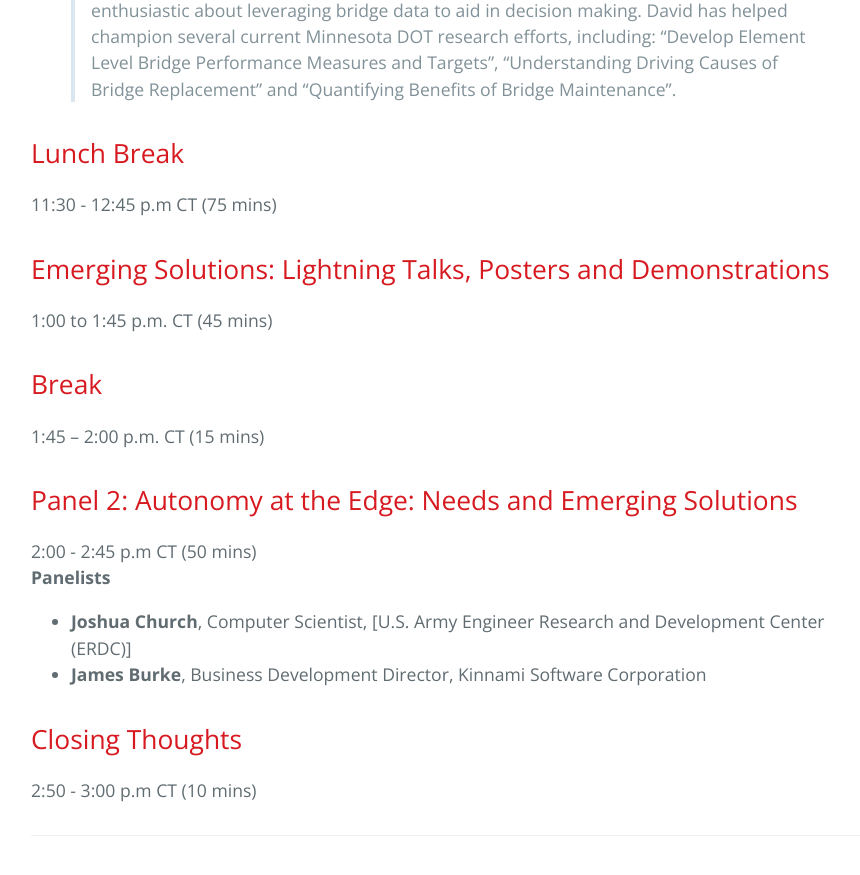
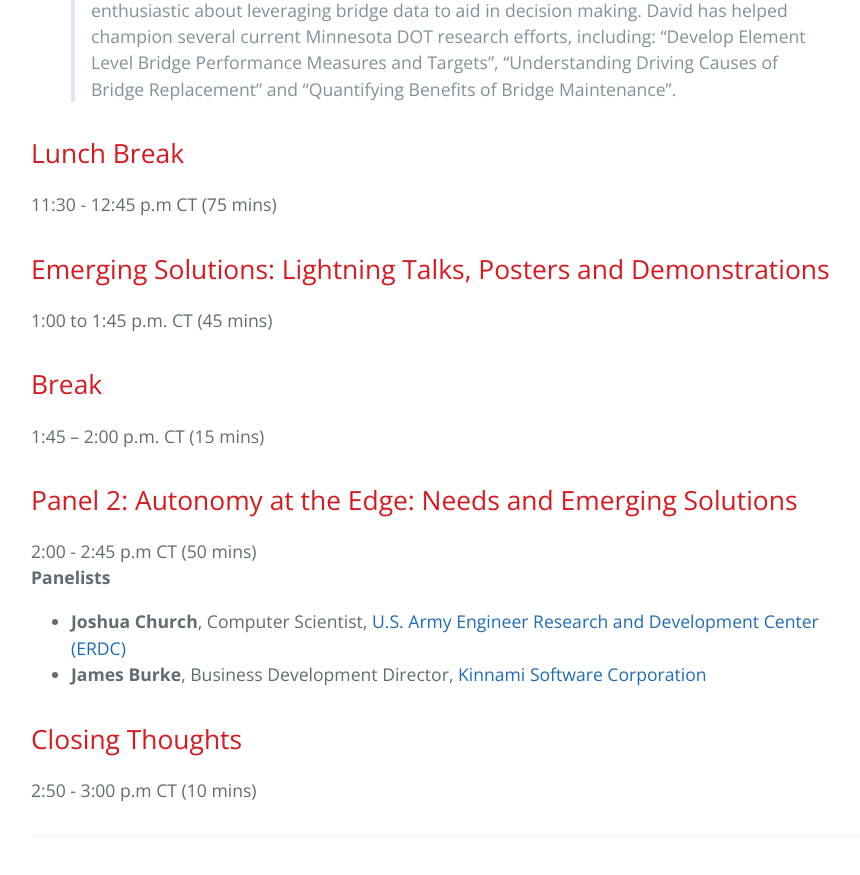
Before and after one commit to BridgingBigData/BridgingBigData.github.io, a Jekyll site: the page built from pages/bbd2023agenda.md, in a window 1280 px wide and 900 px high, scrolled down 3295 px. Shown: the top 875 px of the window, without its empty margins (193-1053 px from the left). Built offline with Jekyll 4.4.1, drawn with Linux system fonts in a browser that asks for light colours; some of the changed lines change nothing that is shown.

Commit message:
link update

```diff
--- a/pages/bbd2023agenda.md
+++ b/pages/bbd2023agenda.md
@@ -62,8 +62,8 @@ Dr. Whitlow is an active member of the NATO Team of Experts on Military Bridge A
 ## Panel 2: Autonomy at the Edge: Needs and Emerging Solutions
 2:00 - 2:45 p.m CT (50 mins)
 **Panelists**
-- **Joshua Church**, Computer Scientist,  [U.S. Army Engineer Research and Development Center (ERDC)]
-- **James Burke**, Business Development Director, Kinnami Software Corporation
+- **Joshua Church**, Computer Scientist,  [U.S. Army Engineer Research and Development Center (ERDC)](https://www.erdc.usace.army.mil)
+- **James Burke**, Business Development Director, [Kinnami Software Corporation](https://www.kinnami.com)
 
 ## Closing Thoughts
 2:50 - 3:00 p.m CT (10 mins)
```
